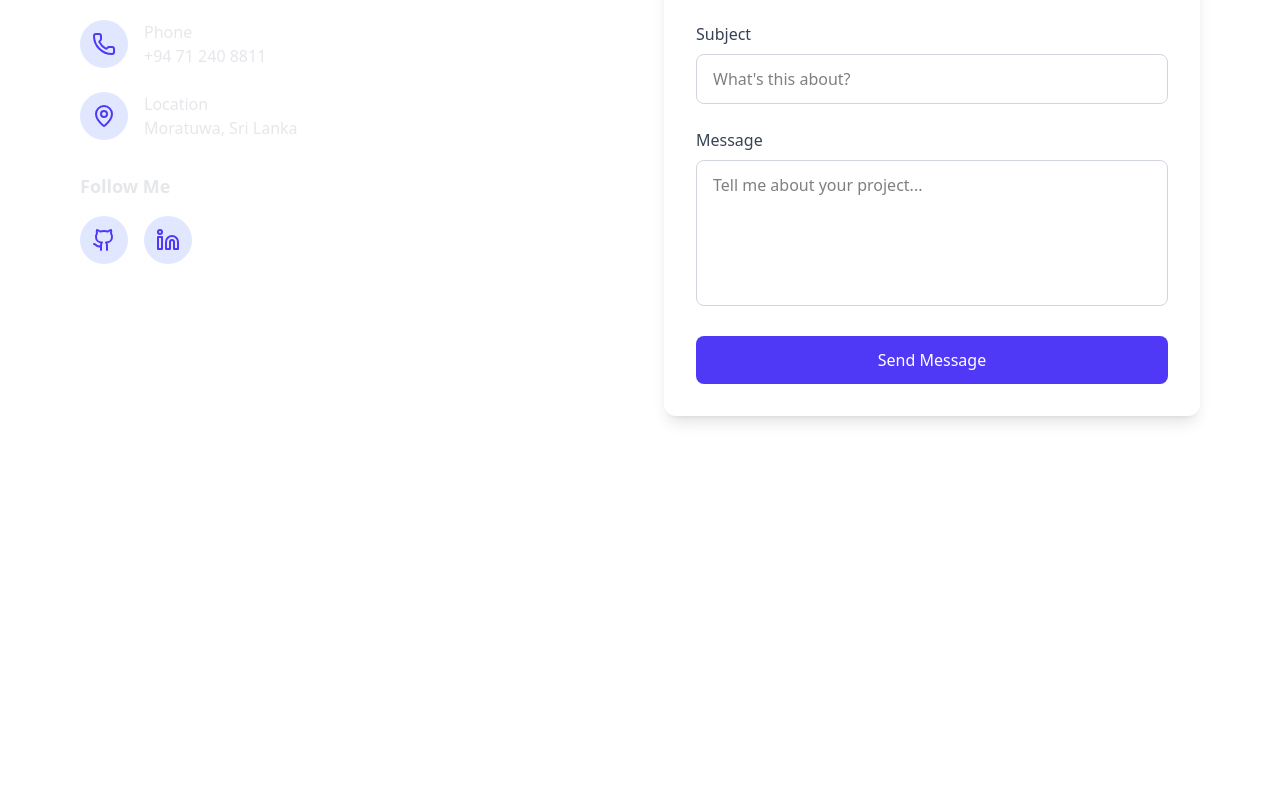
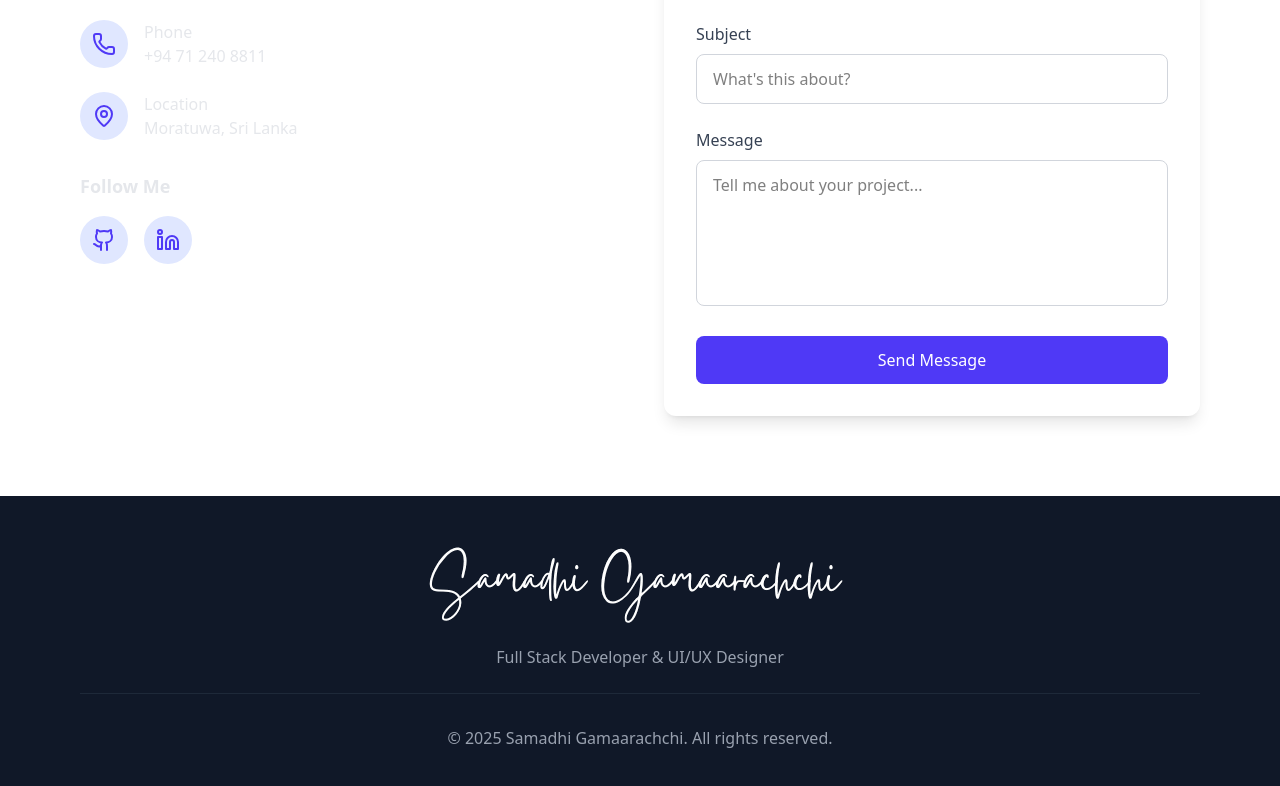
Before and after one commit to Samadhi-Ayodhya-Gamaarachchi/My-Portfolio, a React (Vite) app in the folder portfolio/: page / in a window 1280 px wide. Shown: the part 5398-6184 px from the top of the page. Before the commit the page ends 5894 px from the top, so only its background shows below. Built offline with nearby package versions, Linux system fonts and the light colour scheme.

Commit message:
Refactor Footer component: update logo and copyright information

```diff
--- a/portfolio/src/App.tsx
+++ b/portfolio/src/App.tsx
@@ -7,6 +7,7 @@ import Projects from "./pages/Projects";
 import Contact from "./pages/Contact";
 import GalaxyBackground from "./components/GalaxyBackground";
 import Achivements from "./pages/Achivements";
+import Footer from "./components/Footer";
 
 
 function App() {
@@ -22,6 +23,7 @@ function App() {
         <section id="projects"><Projects /></section>
         <section id="contact"><Contact /></section>
       </main>
+      <Footer/>
     </div>
   );
 }
--- a/portfolio/src/components/Footer.tsx
+++ b/portfolio/src/components/Footer.tsx
@@ -1,27 +1,21 @@
 // components/Footer.tsx
 import React from 'react';
 import { Github, Linkedin } from 'lucide-react';
+import logoNav from '../assets/logoNav.png';
 
 const Footer: React.FC = () => {
   return (
     <footer className="bg-gray-900 text-white py-12">
       <div className="max-w-6xl mx-auto px-4">
         <div className="text-center">
-          <h3 className="text-2xl font-bold mb-4">John Doe</h3>
+          <img src={logoNav} alt="Logo" className="mx-auto mb-4" />
           <p className="text-gray-400 mb-6">Full Stack Developer & UI/UX Designer</p>
 
-          <div className="flex justify-center gap-6 mb-8">
-            <a href="#" className="text-gray-400 hover:text-white transition-colors duration-200">
-              <Github size={24} />
-            </a>
-            <a href="#" className="text-gray-400 hover:text-white transition-colors duration-200">
-              <Linkedin size={24} />
-            </a>
-          </div>
+
 
           <div className="border-t border-gray-800 pt-8">
             <p className="text-gray-400">
-              &copy; 2024 John Doe. All rights reserved.
+              &copy; 2025 Samadhi Gamaarachchi. All rights reserved.
             </p>
           </div>
         </div>
```
